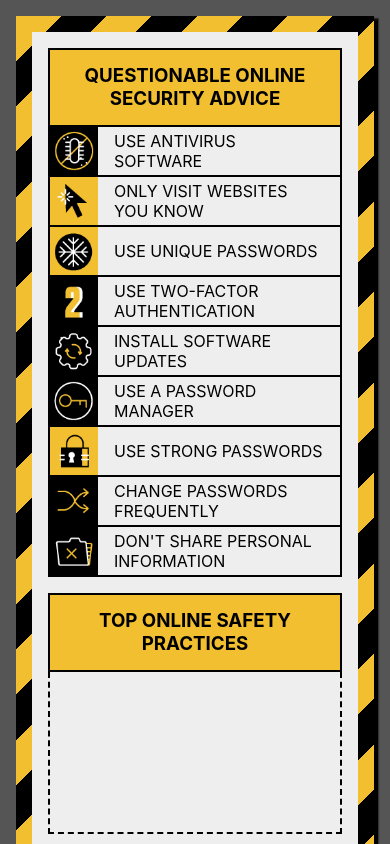
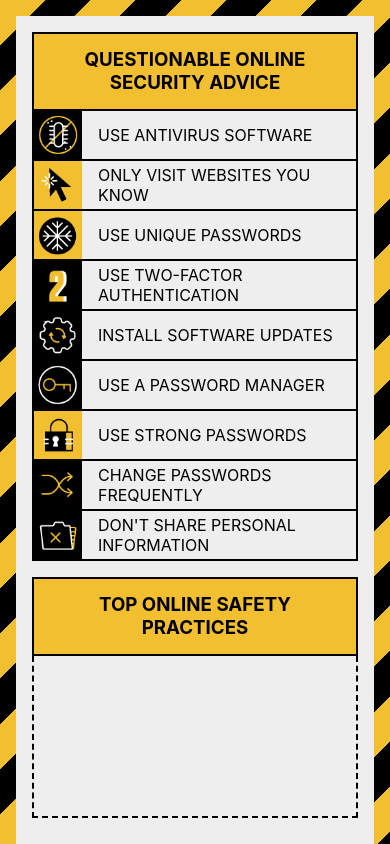
Before and after one commit to TrendingTechnology/securitysquabble, a Vue app: page / in a window 390 px wide. Shown: the top 844 px of the page. Built offline with nearby package versions, Linux system fonts and the light colour scheme.

Commit message:
fix: remove extra padding on mobile

```diff
--- a/src/App.vue
+++ b/src/App.vue
@@ -24,7 +24,12 @@ body {
   -moz-osx-font-smoothing: grayscale;
   margin: 0;
   min-height: 100%;
-  padding: 1rem;
+  padding: 0;
+}
+@media only screen and (min-width: 768px) {
+  body {
+    padding: 1rem;
+  }
 }
 </style>
 
```
Also changed, not shown: 1 other file (tests, documents, lock files or other folders).
